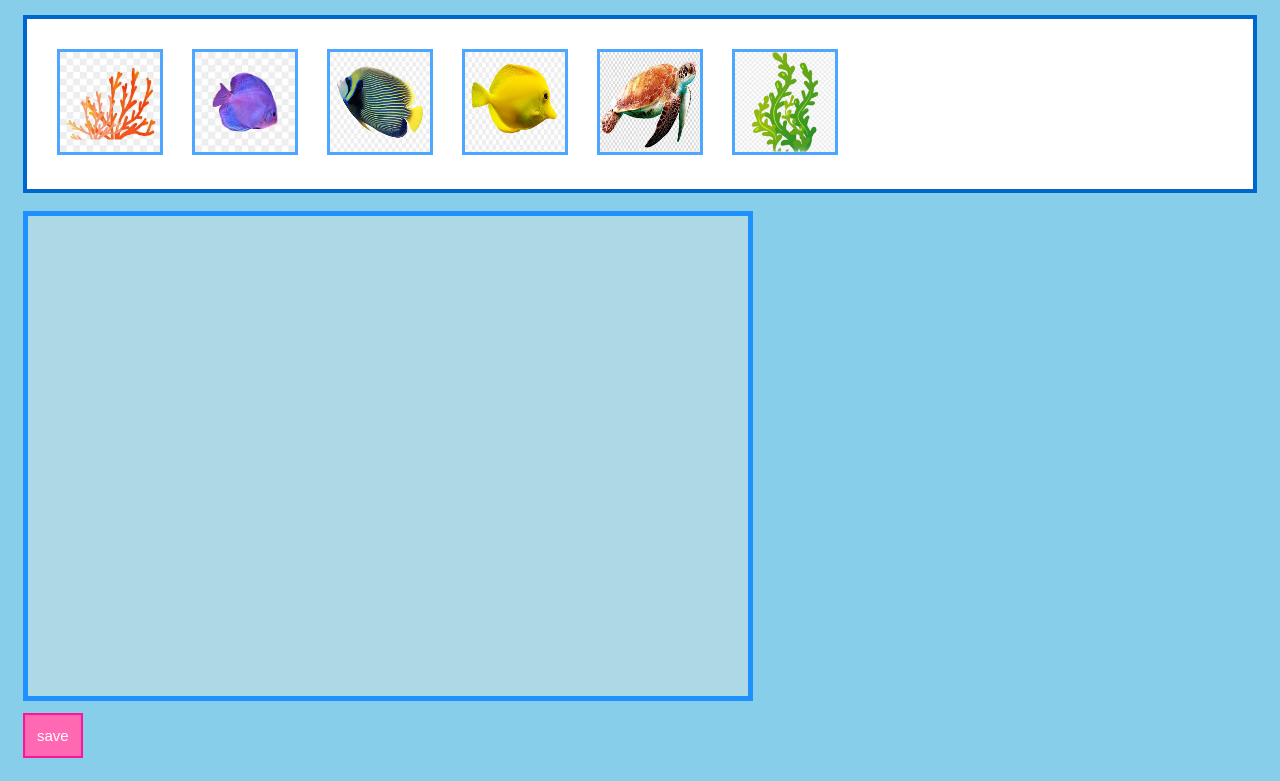
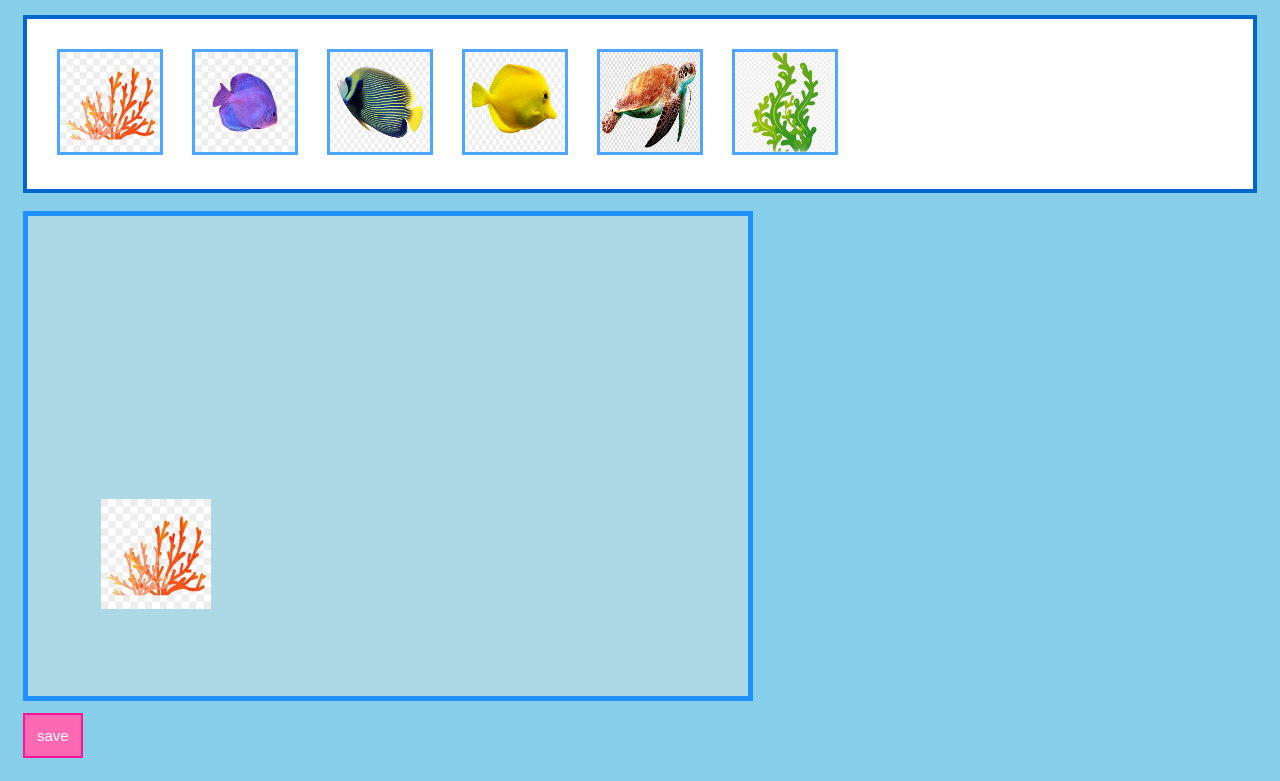
Before and after one commit to HannahTakeda/Art-109-Final, a plain HTML site: page index.html in a window 1280 px wide. Both pictures are taken after a click on the picture 110 px from the left and 238 px from the top of the page. Shown: the part 136-917 px from the top of the page. Drawn offline with Linux system fonts and the light colour scheme; files whose address does not match are found by name; a web font is replaced by a local one.

Commit message:
commit add functions

```diff
--- a/index.html
+++ b/index.html
@@ -72,10 +72,55 @@
         <img src="images/turtle.jpg" data-img="images/turtle.jpg">
         <img src="images/seaweed.jpg" data-img="images/seaweed.jpg">
     </div>
-        <div id="workspace"></div>
+
+    <div id="workspace"></div>
 
     <button onclick="alert('saved!')">save</button>
 
+    <script>
+        var drag = false;
+        var elem = null;
+        var x = 0;
+        var y = 0;
 
+        var work = document.getElementById('workspace');
+        var pics = document.querySelectorAll('#picker img');
+
+        for(var i = 0; i < pics.length; i++) {
+            pics[i].onclick = function() {
+                add(this.getAttribute('data-img'));
+            }
+        }
+
+        function add(src) {
+            var i = document.createElement('img');
+            i.src = src;
+            i.className = 'img';
+
+            i.style.left = Math.random() * 500 + 'px';
+            i.style.top = Math.random() * 300 + 'px';
+
+            work.appendChild(i);
+
+            i.onmousedown = function(e) {
+                drag = true;
+                elem = this;
+                x = e.clientX - this.offsetLeft;
+                y = e.clientY - this.offsetTop;
+            }
+        }
+
+        document.onmousemove = function(e) {
+            if(drag && elem) {
+                elem.style.left = e.clientX - x + 'px';
+                elem.style.top = e.clientY - y + 'px';
+            }
+        }
+
+        document.onmouseup = function() {
+            drag = false;
+            elem = null;
+        }
+    </script>
 </body>
 </html>
```
